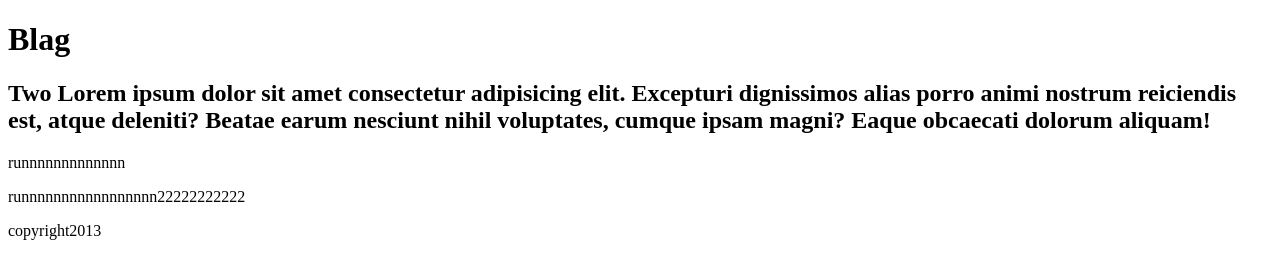
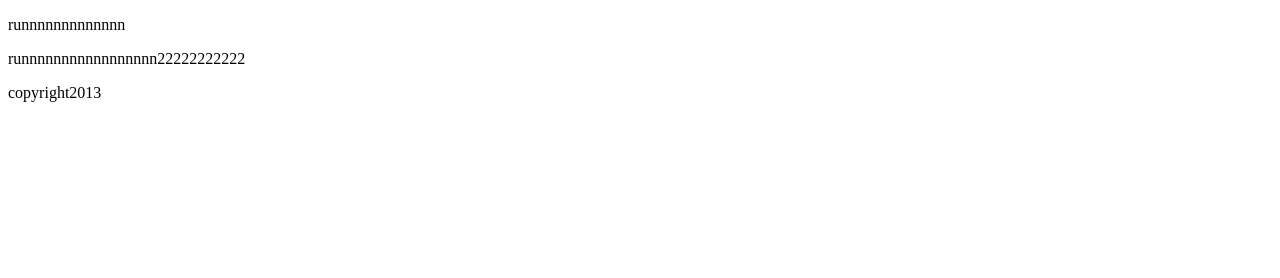
Before and after one commit to vinni-cmd/git-branching, a plain HTML site: page index.html in a window 1280 px wide. Drawn offline with Linux system fonts and the light colour scheme.

Commit message:
Remove broken header html

```diff
--- a/index.html
+++ b/index.html
@@ -9,12 +9,6 @@
 </head>
 
 <body>
-  <header>
-    <h1>Blag</h1>
-    <h2>Two Lorem ipsum dolor sit amet consectetur adipisicing elit. Excepturi dignissimos alias porro animi nostrum
-      reiciendis est, atque deleniti? Beatae earum nesciunt nihil voluptates, cumque ipsam magni? Eaque obcaecati
-      dolorum aliquam!</h2>
-  </header>
   <main>
     <p>
       runnnnnnnnnnnnn
```
